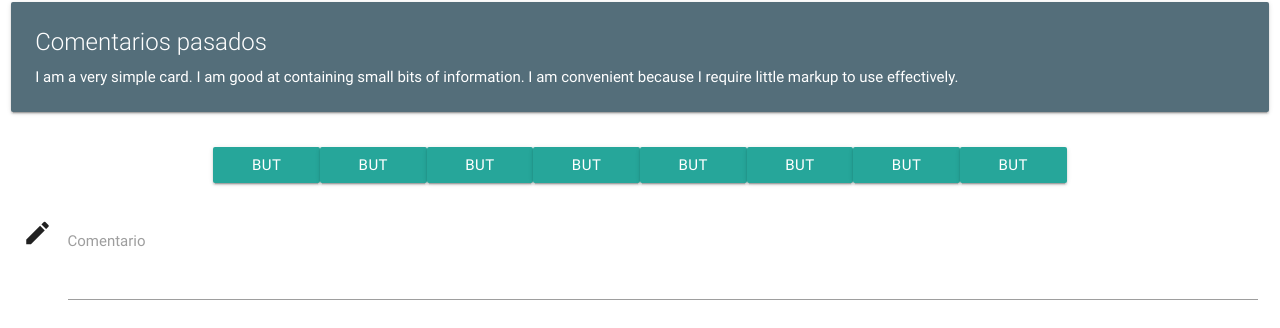
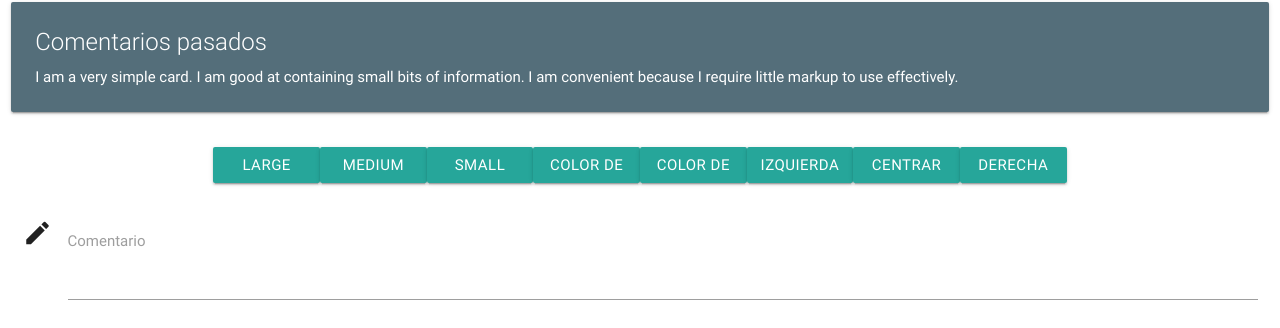
Before and after one commit to scarlett07/libro-de-visitas, a plain HTML site: page index.html in a window 1280 px wide. Shown: the part 70-398 px from the top of the page. Drawn offline with nearby package versions, Linux system fonts and the light colour scheme.

Commit message:
empezando funcionalidad

```diff
--- a/index.html
+++ b/index.html
@@ -40,14 +40,14 @@
   <!-- input para los comentarios -->
   <section>
     <div class="row">
-      <a class="waves-effect waves-light btn col s1 m1 l1 offset-m2 offset-l2">but</a>
-      <a class="waves-effect waves-light btn col s1 m1 l1">but</a>
-      <a class="waves-effect waves-light btn col s1 m1 l1">but</a>
-      <a class="waves-effect waves-light btn col s1 m1 l1">but</a>
-      <a class="waves-effect waves-light btn col s1 m1 l1">but</a>
-      <a class="waves-effect waves-light btn col s1 m1 l1">but</a>
-      <a class="waves-effect waves-light btn col s1 m1 l1">but</a>
-      <a class="waves-effect waves-light btn col s1 m1 l1">but</a>
+      <a class="waves-effect waves-light btn col s1 m1 l1 offset-m2 offset-l2">Large</a>
+      <a class="waves-effect waves-light btn col s1 m1 l1">Medium</a>
+      <a class="waves-effect waves-light btn col s1 m1 l1">Small</a>
+      <a class="waves-effect waves-light btn col s1 m1 l1">Color de texto</a>
+      <a class="waves-effect waves-light btn col s1 m1 l1">Color de fondo</a>
+      <a class="waves-effect waves-light btn col s1 m1 l1">Izquierda</a>
+      <a class="waves-effect waves-light btn col s1 m1 l1">Centrar</a>
+      <a class="waves-effect waves-light btn col s1 m1 l1">Derecha</a>
     </div>
     <div class="row">
       <form class="col l12 m12 s12">
@@ -68,7 +68,7 @@
         </div>
         <div class="row">
           <div class=" col s12 m3 l3 offset-m9 offset-l9">
-            <button class="btn waves-effect waves-light" type="submit" name="action">Publicar
+            <button id="enviar" class="btn waves-effect waves-light" type="submit" name="action">Publicar
               <i class="material-icons right">send</i>
             </button>
           </div>
--- a/js/app.js
+++ b/js/app.js
@@ -2,3 +2,18 @@
 
 $('#textarea1').val('New Text');
 $('#textarea1').trigger('autoresize');
+
+
+// Publicar texto
+
+$(document).ready(function() {
+  $('#enviar').click(getComent);
+});
+
+function getComent(event){
+  event.preventDefault();
+  var cometario = $('#icon_prefix2').val()
+
+  console.log(cometario);
+
+}
```
